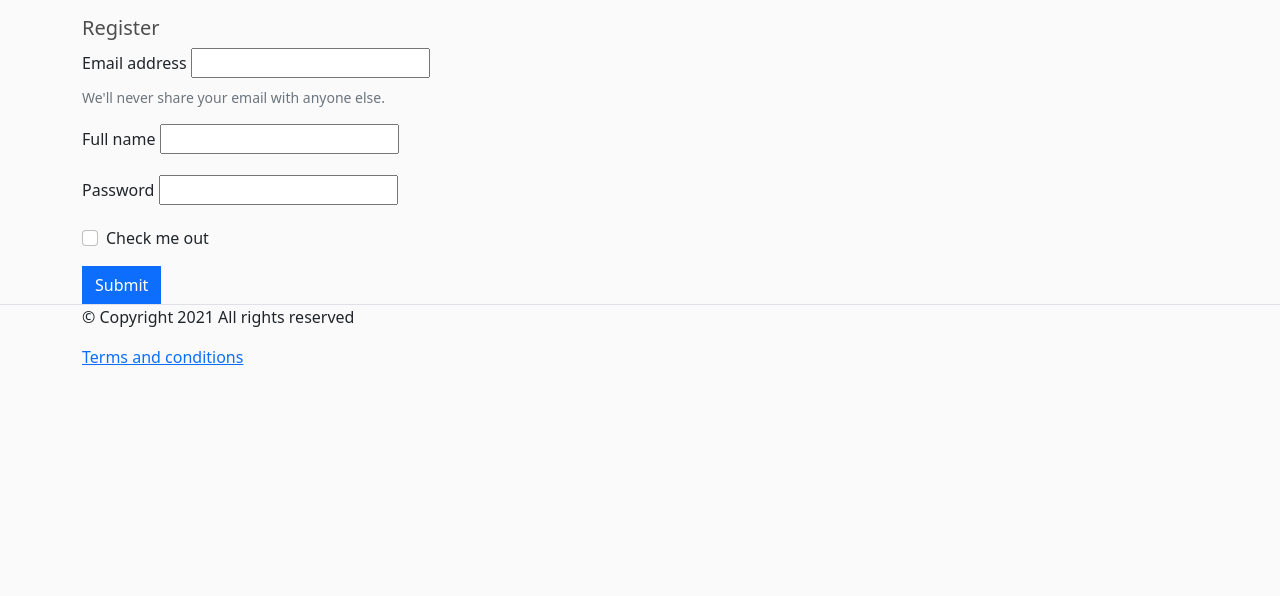
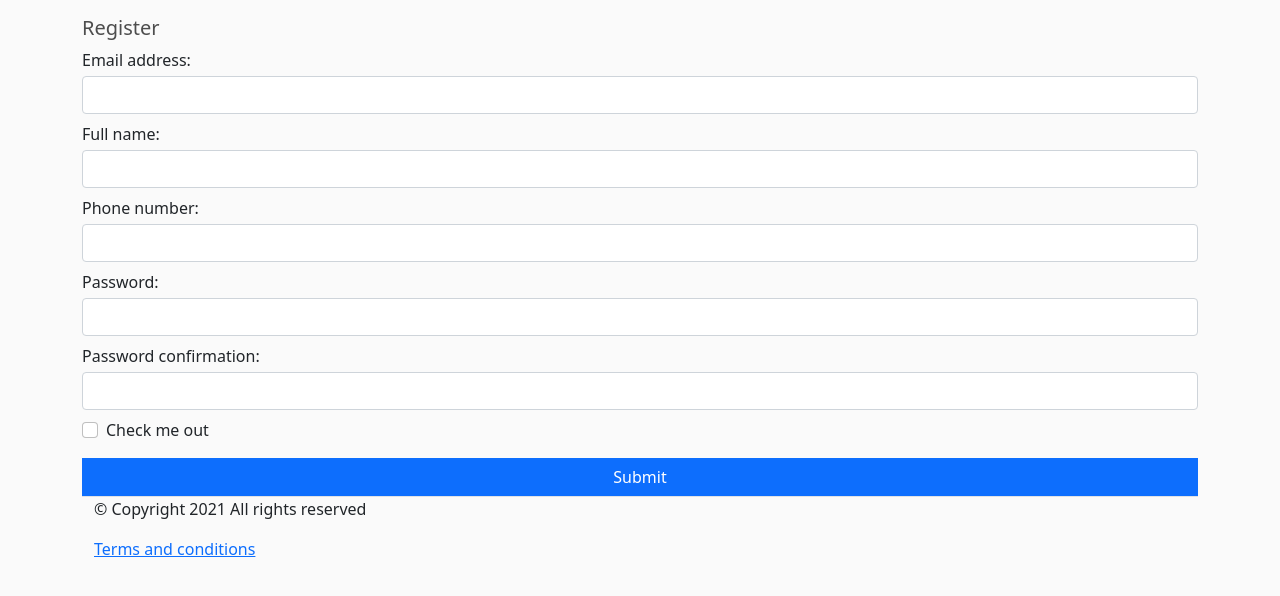
Before and after one commit to arunwadhawan/ecommerce, a Django app: page /accounts/register/ in a window 1280 px wide. Shown: the part 57-653 px from the top of the page. Run offline with Django 3.2, Linux system fonts and the light colour scheme; data that the repository does not hold is empty; some libraries are stand-ins or nearby versions.

Commit message:
User Registration Capability

```diff
--- a/ecommerce/accounts/forms.py
+++ b/ecommerce/accounts/forms.py
@@ -1,7 +1,48 @@
 from django import forms
-from .models import User
+from django.contrib import admin
+from django.contrib.auth.models import Group
+from django.contrib.auth.forms import ReadOnlyPasswordHashField
+from django.core.exceptions import ValidationError
+from django.contrib.auth import get_user_model
+#from .models import User
+#from django.contrib.auth.admin import UserAdmin
 
-class RegistrationForm(forms.ModelForm):
+User = get_user_model()
+
+class UserCreationForm(forms.ModelForm):
+    """A form for creating new users. Includes all the required
+    fields, plus a repeated password."""
+    password1 = forms.CharField(label='Password', widget=forms.PasswordInput)
+    password2 = forms.CharField(label='Password confirmation', widget=forms.PasswordInput)
+
     class Meta:
         model = User
-        fields = ['email', 'name', 'phone_number', 'password']
+        fields = ('email', 'name','phone_number','password1')
+
+    def clean_password2(self):
+        # Check that the two password entries match
+        password1 = self.cleaned_data.get("password1")
+        password2 = self.cleaned_data.get("password2")
+        if password1 and password2 and password1 != password2:
+            raise ValidationError("Passwords don't match")
+        return password2
+
+    def save(self, commit=True):
+        # Save the provided password in hashed format
+        user = super().save(commit=False)
+        user.set_password(self.cleaned_data["password2"])
+        if commit:
+            user.save()
+        return user
+
+
+class UserChangeForm(forms.ModelForm):
+    """A form for updating users. Includes all the fields on
+    the user, but replaces the password field with admin's
+    disabled password hash display field.
+    """
+    password = ReadOnlyPasswordHashField()
+
+    class Meta:
+        model = User
+        fields = ('email', 'password', 'name','phone_number', 'is_active', 'is_admin')
--- a/ecommerce/accounts/models.py
+++ b/ecommerce/accounts/models.py
@@ -44,7 +44,7 @@
         unique=True,
     )
     name = models.CharField(verbose_name='full name',max_length=255,blank=True,null=True)
-    phone_number = models.CharField(max_length=20)
+    phone_number = models.CharField(max_length=20, unique=True)
     is_active = models.BooleanField(default=True)
     is_admin = models.BooleanField(default=False)
 
--- a/ecommerce/accounts/templates/accounts/register.html
+++ b/ecommerce/accounts/templates/accounts/register.html
@@ -2,35 +2,32 @@
 {% extends 'store/base.html' %}
 
 {% load static %}
-
+{% load widget_tweaks %}
 
 {% block content %}
 
 <h5>Register</h5>
 
+
 <form action="{% url 'register' %}" method="POST">
 {% csrf_token %}
+{% for field in form %}
+  <div class=" form-group mb-3">
+{{ field.errors }}
+<div class="mb-1">{{field.label_tag }}</div>
+<div class="mb-2">{% render_field field class="form-control" %}</div>
 
-  <div class="mb-3">
-    <label for="email" class="form-label">{{form.email.label}}</label>
-    {{form.email}}
-    <div id="emailHelp" class="form-text">We'll never share your email with anyone else.</div>
-  </div>
-
-  <div class="mb-3">
-    <label for="exampleInputPassword1" class="form-label">{{form.name.label}}</label>
-    {{form.name}}
-  </div>
-
-   <div class="mb-3">
-    <label for="exampleInputPassword1" class="form-label">{{form.password.label}}</label>
-    {{form.password}}
-  </div>
+{% endfor %}
   <div class="mb-3 form-check">
     <input type="checkbox" class="form-check-input" id="exampleCheck1">
     <label class="form-check-label" for="exampleCheck1">Check me out</label>
   </div>
-  <button type="submit" class="btn btn-primary">Submit</button>
+
+<div class="d-grid  mx-auto">
+  <button type="submit" class="btn btn-primary ">Submit</button>
+<div>
+
 </form>
 
+
 {% endblock content %}
--- a/ecommerce/accounts/views.py
+++ b/ecommerce/accounts/views.py
@@ -1,10 +1,28 @@
-from django.shortcuts import render
-from .forms import RegistrationForm
+from django.shortcuts import render, redirect
+from .forms import UserCreationForm
+from django.contrib.auth import get_user_model
+from django.contrib import messages
+
+User = get_user_model()
+
 # Create your views here.
-
 def register(request):
     title="Register"
-    form = RegistrationForm()
+    form = UserCreationForm()
+    if request.method=='POST':
+        form = UserCreationForm(request.POST)
+        if form.is_valid():
+            email=form.cleaned_data['email']
+            name=form.cleaned_data['name']
+            phone_number=form.cleaned_data['phone_number']
+            password=form.cleaned_data['password1']
+
+            user = User.objects.create_user(email, name, phone_number, password)
+            user.save()
+            messages.info(request,'User created successfully')
+            return redirect('login')
+    else:
+        form = UserCreationForm()
     context = {'title':title, 'form':form,}
     return render(request,'accounts/register.html',context)
 
--- a/ecommerce/ecommerce/settings.py
+++ b/ecommerce/ecommerce/settings.py
@@ -42,6 +42,7 @@
     'analytics.apps.AnalyticsConfig',
     'accounts.apps.AccountsConfig',
     'search.apps.SearchConfig',
+    'widget_tweaks',
 ]
 
 AUTH_USER_MODEL = 'accounts.User'
```
Also changed, not shown: ecommerce/accounts/admin.py (+9 -0 lines), ecommerce/accounts/migrations/0002_alter_user_phone_number.py (added).
